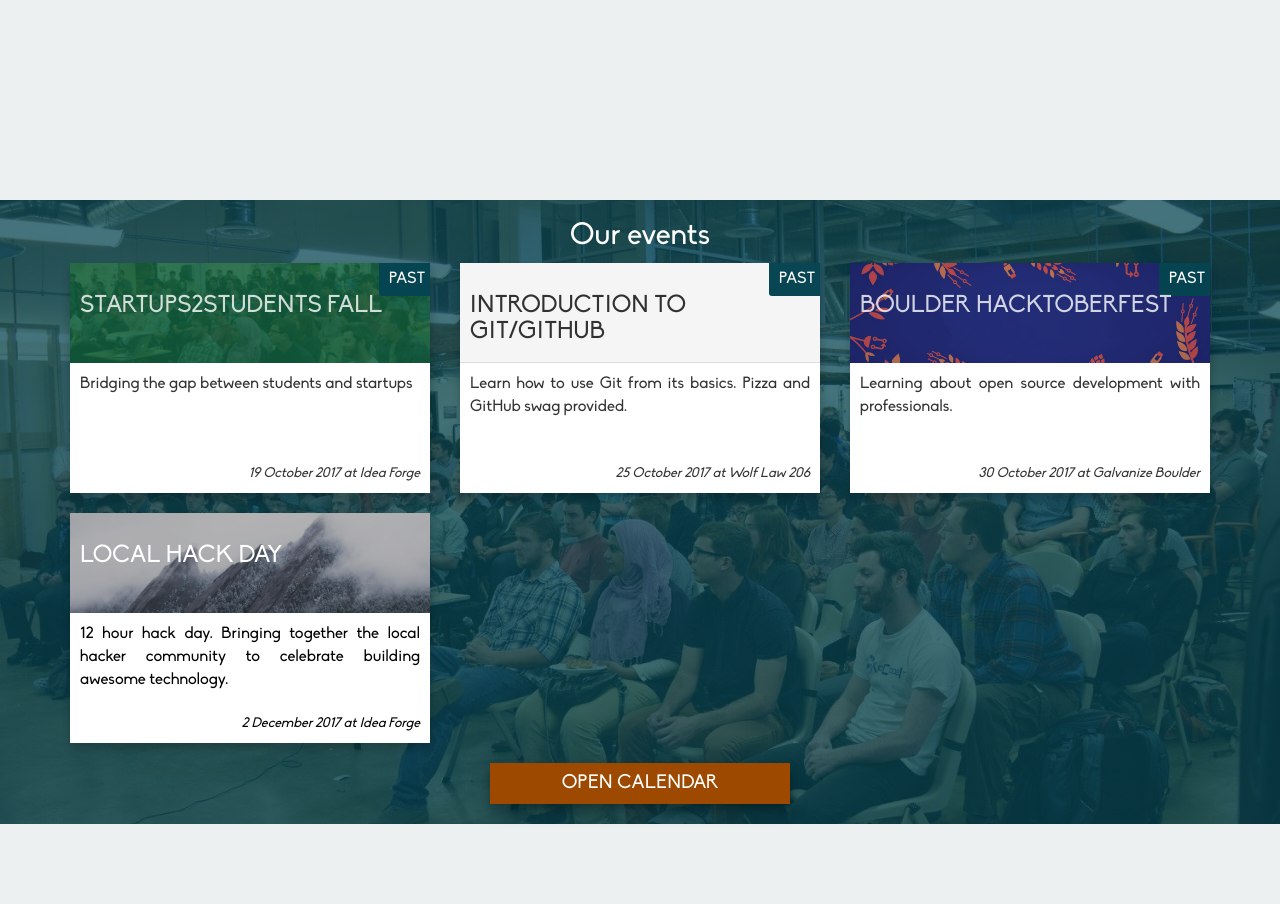
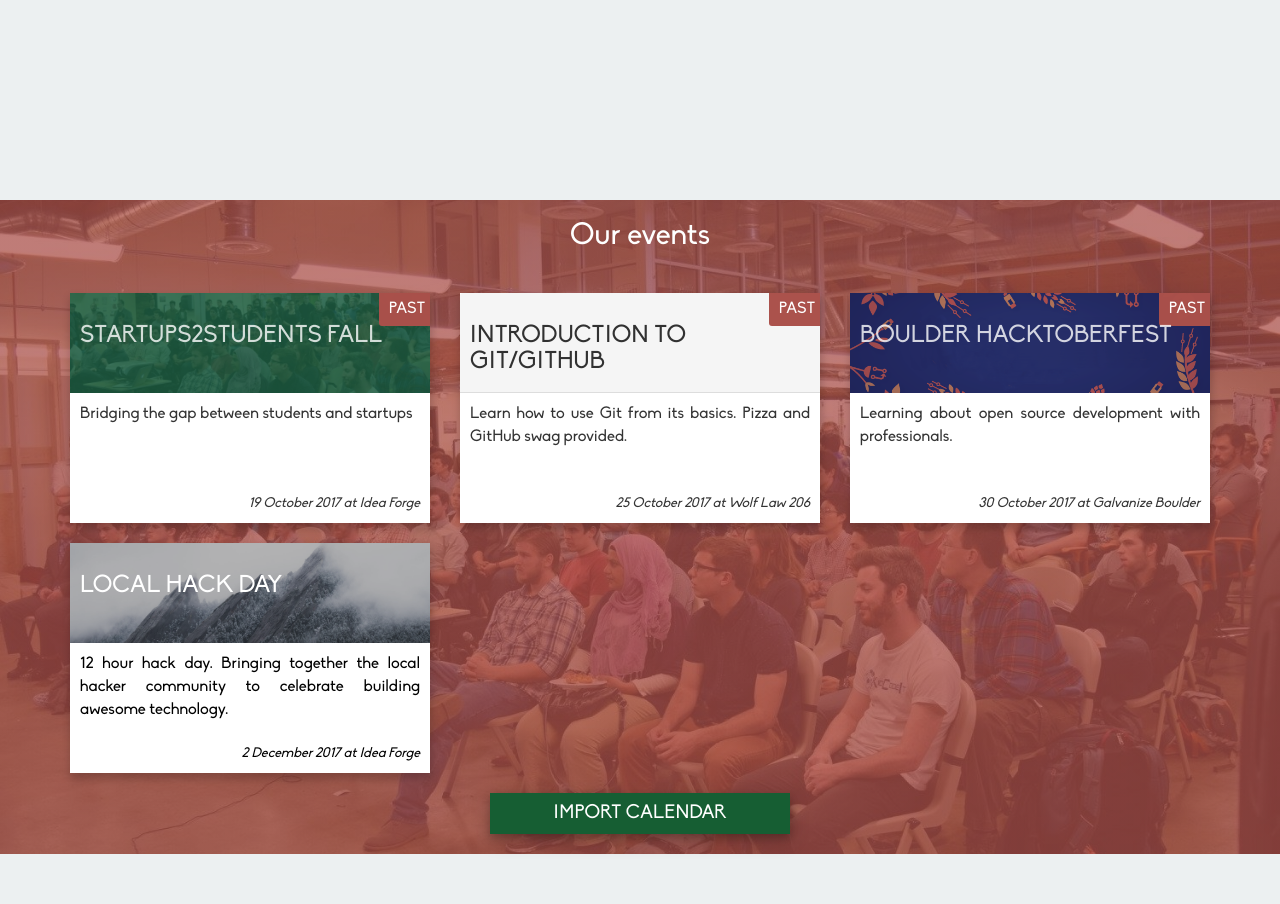
Before and after one commit to casassg/events-landing, a Jekyll site: the page built from index.md, in a window 1280 px wide. Built offline with Jekyll 4.4.1, drawn with Linux system fonts in a browser that asks for light colours; nearby versions of some CDN libraries.

Commit message:
update style

```diff
--- a/assets/css/main.scss
+++ b/assets/css/main.scss
@@ -4,8 +4,10 @@
 @import "mixins";
 
 $background-color: rgba(236, 240, 241,1.0);
-$accent-color: #9D4A00;
-$events-color:#064451;
+$accent-color: #165E33;
+// $accent-color: #4C246A;
+$events-color:#AA504A;
+// $events-color:#AA761F;
 
 @font-face {
     font-family: Biko;
@@ -32,6 +34,22 @@ footer {
     height: 50px;
 }
 
+
+
+.white-text {
+    color: white;
+}
+
+
+
+section.events{
+    background: linear-gradient( rgba($events-color, 0.75), rgba($events-color, 0.75) ), url(../img/people.jpg) no-repeat center center/cover;
+    padding-bottom: 20px;
+
+    h2 {
+        padding-bottom: 30px;
+    }
+
     div.panel {
         @include box-shadow(1px 5px 8px 1px rgba(0,0,0,.19));
         @include border-radius(0);
@@ -51,6 +69,19 @@ div.panel {
             }
         }
 
+        .past-text {
+            position: absolute;
+            display: none;
+            right: 0px;
+            z-index: 10;
+            background: rgba($events-color, .99);
+            color: white;
+            padding: 5px;
+            padding-left: 10px;
+
+            @include border-radius(0 0 0 3px);
+        }
+
         .bottom {
             font-style: italic;
             position: absolute;
@@ -58,6 +89,34 @@ div.panel {
             text-align: right;
             margin-left: -20px;
             bottom: 10px;
+        }
+
+        .panel-heading {
+            padding: 0;
+            height: 100px;
+
+            img {
+                position: relative;
+                object-fit: cover;
+                height: 100px;
+                width: 100%;
+                filter: grayscale(20%);
+                &.white {
+                    filter: brightness(75%) grayscale(20%);
+                }
+            }
+
+            h3 {
+                position: absolute;
+                top: 0px;
+                z-index: 10;
+                text-transform: uppercase;
+                padding: 10px;
+
+                &.white{
+                    color: white;
+                }
+            }
         }
 
 
@@ -118,60 +177,12 @@ a.event-url {
 
     }
 
-.white-text {
-    color: white;
-}
-
-.panel-heading {
-    padding: 0;
-    height: 100px;
-
-    img {
-        position: relative;
-        object-fit: cover;
-        height: 100px;
-        width: 100%;
-        &.white {
-            filter: brightness(75%);
-        }
-    }
-
-    h3 {
-        position: absolute;
-        top: 0px;
-        z-index: 10;
-        text-transform: uppercase;
-        padding: 10px;
-
-        &.white{
-            color: white;
-        }
-    }
-}
-
-section.events{
-    background: linear-gradient( rgba($events-color, 0.75), rgba($events-color, 0.75) ), url(../img/people.jpg) no-repeat center center/cover;
-    padding-bottom: 20px;
-
-}
-
-.past-text {
-    position: absolute;
-    display: none;
-    right: 0px;
-    z-index: 10;
-    background: rgba($events-color, .99);
-    color: white;
-    padding: 5px;
-    padding-left: 10px;
-
-    @include border-radius(0 0 0 3px);
-}
     .calendar {
         display: block;
         width: 300px;
         font-size: 1.2em;
         margin: 0 auto;
+        color: white;
         background-color: $accent-color;
         border-color: $accent-color;
 
@@ -187,3 +198,5 @@ section.events{
 
 
     }
+
+}
--- a/index.md
+++ b/index.md
@@ -28,7 +28,7 @@
                 </div>
             {% endfor %}
         </div>
-        <a class="btn btn-primary calendar" href="https://calendar.google.com/calendar/r?cid=webcal://{{ site.domain }}/calendars/events.ics" target="_blank">Open calendar</a>
+        <a class="btn calendar" href="https://calendar.google.com/calendar/r?cid=webcal://{{ site.domain }}/calendars/events.ics" target="_blank">Import calendar</a>
     </div>
 
 </section>
```
Lines whose indentation alone changed are shown as unchanged.
